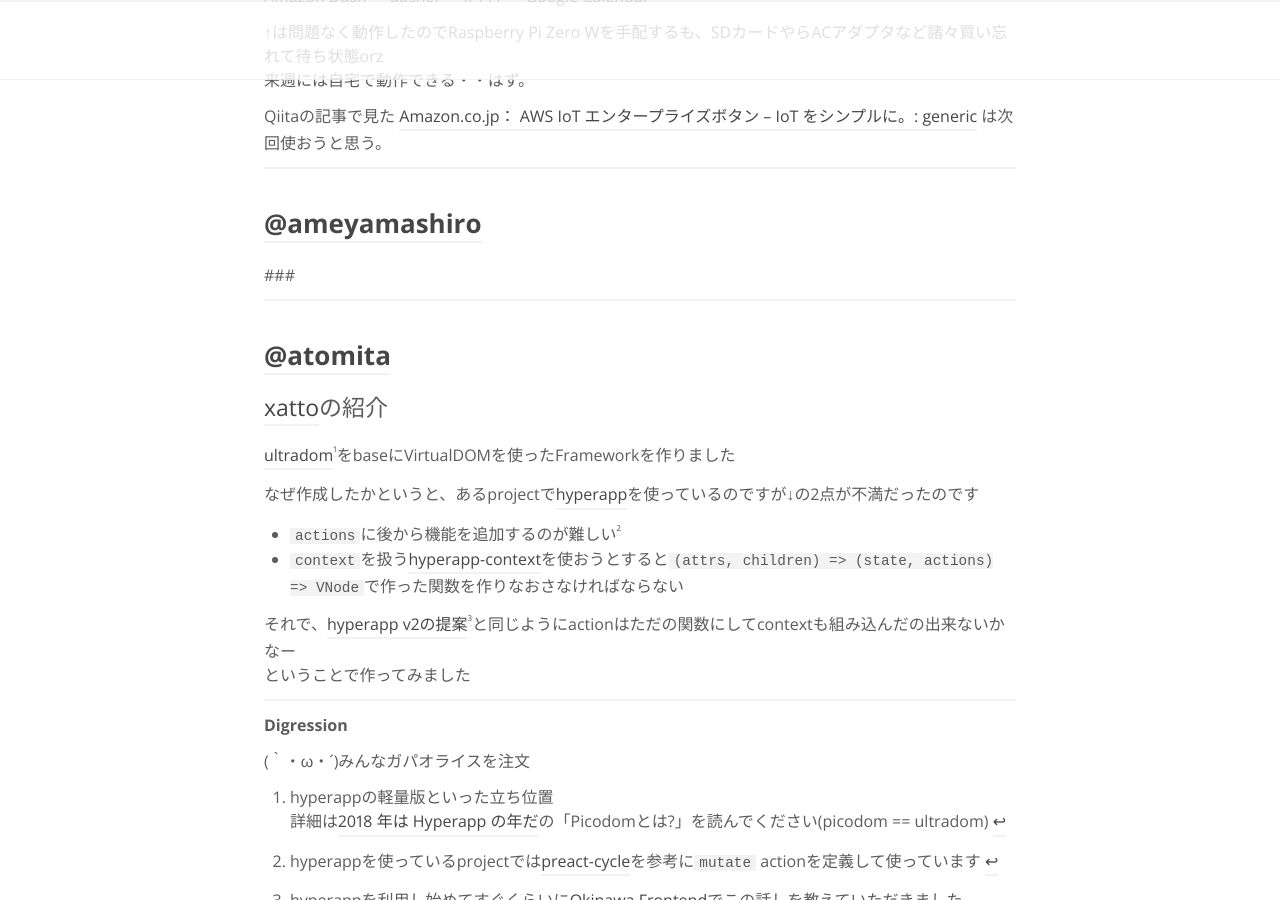
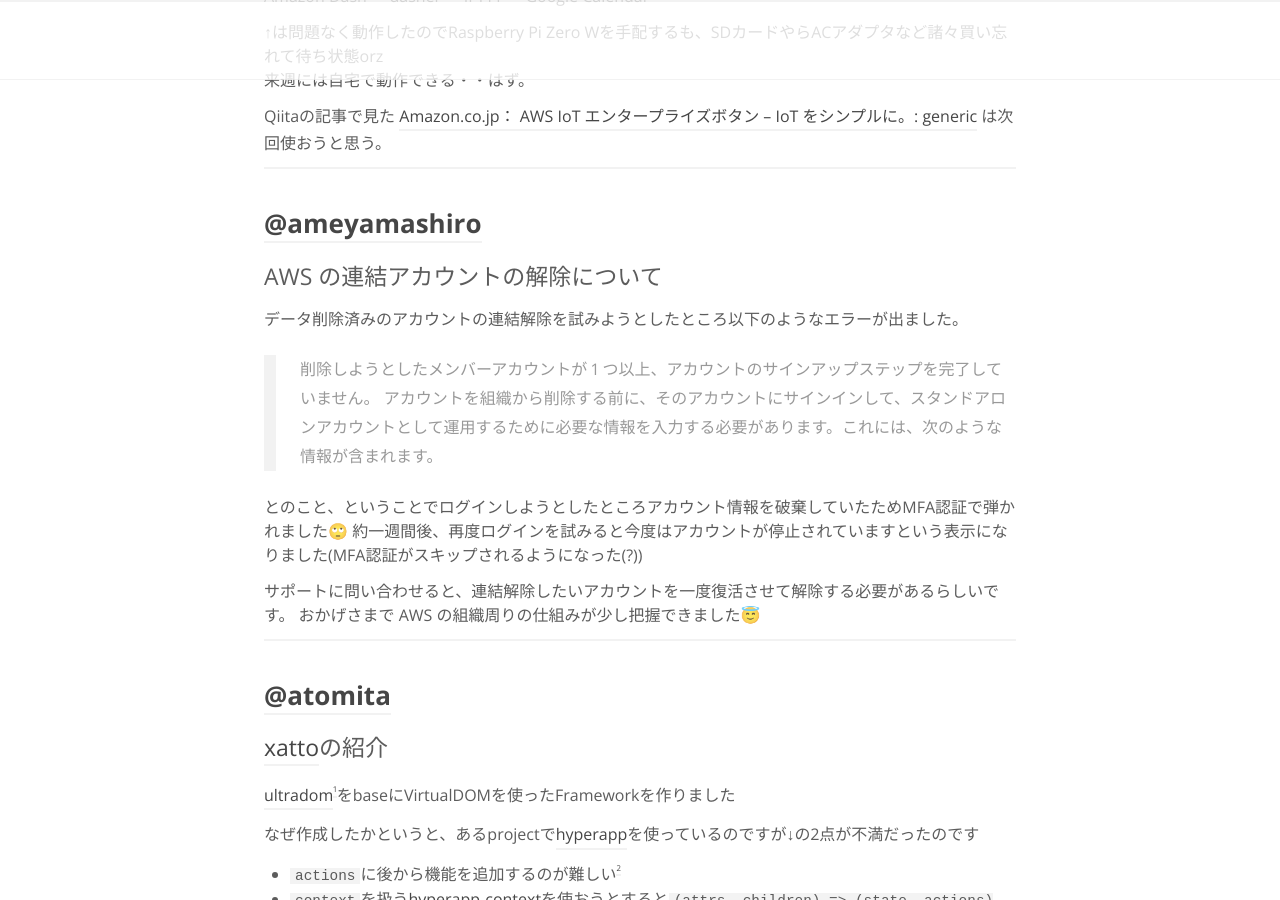
Before and after one commit to RyukyuInteractive/tech.ryukyu-i.co.jp, a Jekyll site: the page built from _posts/2018-06-06-tech-lunch-20180606.md, in a window 1280 px wide and 900 px high, scrolled down 740 px. Built offline with Jekyll 4.4.1, drawn with Linux system fonts in a browser that asks for light colours; a script that is not in the unit is left out; comment, search, counter and statistics services are not loaded.

Commit message:
Update 2018-06-06-tech-lunch-20180606.md

```diff
--- a/_posts/2018-06-06-tech-lunch-20180606.md
+++ b/_posts/2018-06-06-tech-lunch-20180606.md
@@ -32,8 +32,17 @@ Qiitaの記事で見た [Amazon\.co\.jp： AWS IoT エンタープライズボ
 
 ## [@ameyamashiro](https://github.com/ameyamashiro)
 
-###
+### AWS の連結アカウントの解除について
 
+データ削除済みのアカウントの連結解除を試みようとしたところ以下のようなエラーが出ました。
+
+> 削除しようとしたメンバーアカウントが 1 つ以上、アカウントのサインアップステップを完了していません。 アカウントを組織から削除する前に、そのアカウントにサインインして、スタンドアロンアカウントとして運用するために必要な情報を入力する必要があります。これには、次のような情報が含まれます。
+
+とのこと、ということでログインしようとしたところアカウント情報を破棄していたためMFA認証で弾かれました🙄
+約一週間後、再度ログインを試みると今度はアカウントが停止されていますという表示になりました(MFA認証がスキップされるようになった(?))
+
+サポートに問い合わせると、連結解除したいアカウントを一度復活させて解除する必要があるらしいです。
+おかげさまで AWS の組織周りの仕組みが少し把握できました😇
 
 
 ----
```
